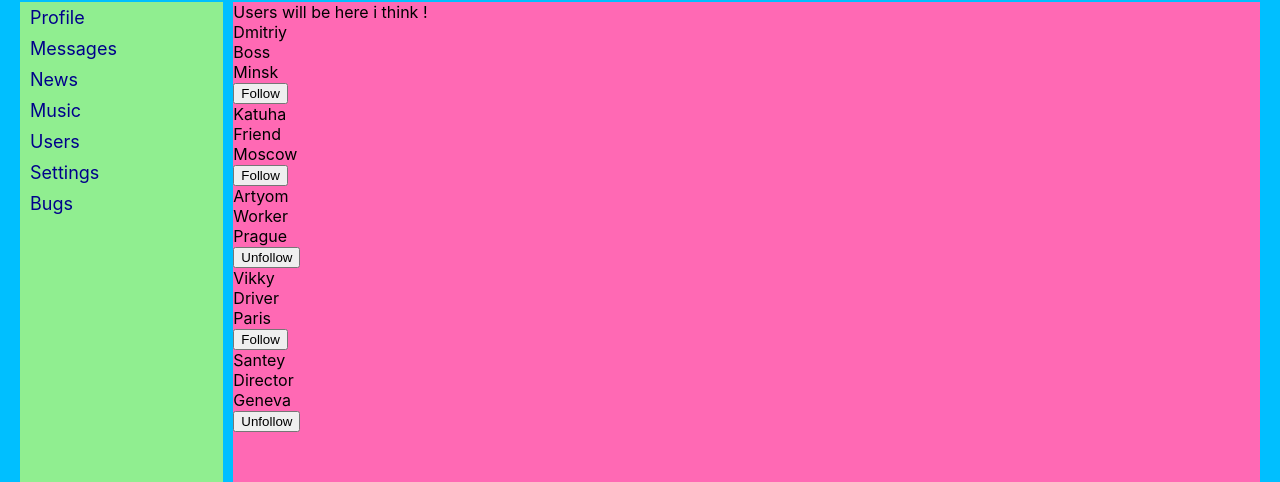
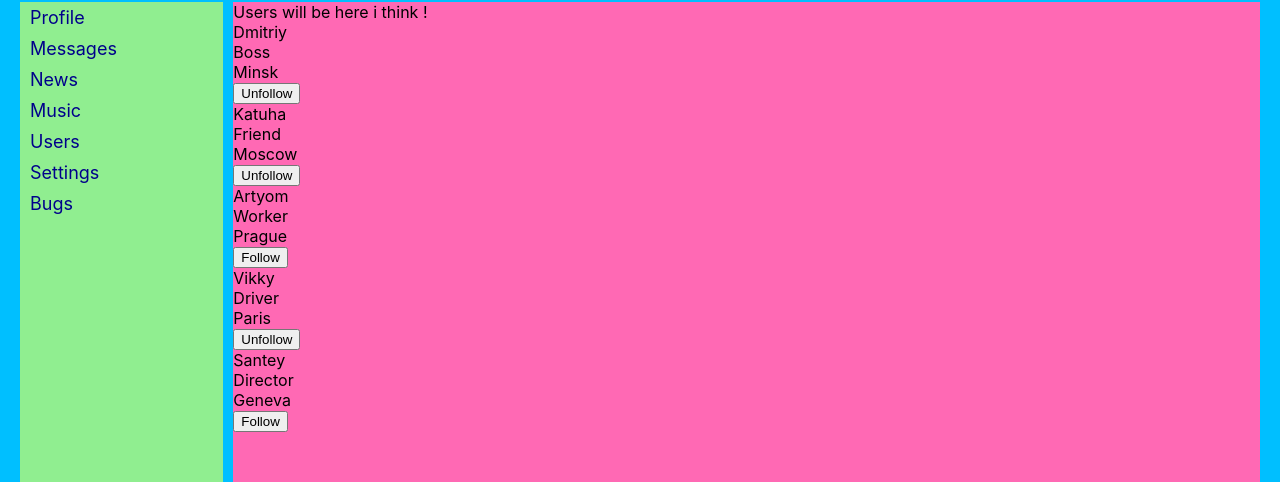
Before and after one commit to weltkind6/SC, a React (Create React App) app: page /users in a window 1280 px wide. Shown: the part 108-590 px from the top of the page. Built offline with nearby package versions, Linux system fonts and the light colour scheme.

Commit message:
#49 finished

```diff
--- a/src/Components/Users/Users.js
+++ b/src/Components/Users/Users.js
@@ -1,6 +1,30 @@
 import React from 'react'
 
 const Users = props => {
+    if (props.users.length === 0) {
+        props.setUsers(
+            [
+                {follow: true, fullName: 'Dmitriy', id: 1, status: 'Boss', location: {city: 'Minsk', country: 'Belarus'}},
+                {follow: true, fullName: 'Katuha', id: 2, status: 'Friend', location: {city: 'Moscow', country: 'Russia'}},
+                {
+                    follow: false,
+                    fullName: 'Artyom',
+                    id: 3,
+                    status: 'Worker',
+                    location: {city: 'Prague', country: 'Czech-Republic'}
+                },
+                {follow: true, fullName: 'Vikky', id: 4, status: 'Driver', location: {city: 'Paris', country: 'France'}},
+                {
+                    follow: false,
+                    fullName: 'Santey',
+                    id: 5,
+                    status: 'Director',
+                    location: {city: 'Geneva', country: 'Switzerland '}
+                },
+            ]
+        )
+    }
+
     return (
         <div>
             Users will be here i think !
@@ -11,8 +35,9 @@ const Users = props => {
                         <div>{u.status}</div>
                         <div>{u.location.city}</div>
                         <div>
-                            {u.follow ? <button onClick={() => props.goFollow(u.id)}>Follow</button> :
-                                <button onClick={() => props.goUnfollow(u.id)}>Unfollow</button>}
+                            {u.follow ?
+                                <button onClick={() => props.goUnfollow(u.id)}>Unfollow</button> :
+                                <button onClick={() => props.goFollow(u.id)}>Follow</button>}
 
                         </div>
                     </div>)}
--- a/src/Components/Users/UsersContainer.js
+++ b/src/Components/Users/UsersContainer.js
@@ -1,7 +1,7 @@
 import React from 'react'
 import {connect} from "react-redux";
 import Users from "./Users";
-import {followActionCreator, unFollowActionCreator} from "../../Redux/usersReducer";
+import {followActionCreator, setUsersActionCreator, unFollowActionCreator} from "../../Redux/usersReducer";
 
 
 const mapStateToProps = state => {
@@ -13,10 +13,13 @@ const mapStateToProps = state => {
 const mapDispatchToProps = dispatch => {
    return {
        goFollow: userId => {
-           dispatch(followActionCreator())
+           dispatch(followActionCreator(userId))
        },
        goUnfollow: userId => {
            dispatch(unFollowActionCreator(userId))
+       },
+       setUsers: usersList => {
+           dispatch(setUsersActionCreator(usersList))
        }
    }
 }
--- a/src/Redux/usersReducer.js
+++ b/src/Redux/usersReducer.js
@@ -1,29 +1,15 @@
 const FOLLOW = 'FOLLOW'
 const UNFOLLOW = 'UNFOLLOW'
+const SET_USERS = 'SET-USERS'
 
-export const followActionCreator = (userID) => ({type: FOLLOW, userID})
-export const unFollowActionCreator = (userID) => ({type: UNFOLLOW, userID})
+export const followActionCreator = userID => ({type: FOLLOW, userID})
+export const unFollowActionCreator = userID => ({type: UNFOLLOW, userID})
+export const setUsersActionCreator = usersList => ({type: SET_USERS, usersList})
 
 const initialState = {
     usersList: [
-        {follow: true, fullName: 'Dmitriy', id: 1, status: 'Boss', location: {city: 'Minsk', country: 'Belarus'}},
-        {follow: true, fullName: 'Katuha', id: 2, status: 'Friend', location: {city: 'Moscow', country: 'Russia'}},
-        {
-            follow: false,
-            fullName: 'Artyom',
-            id: 3,
-            status: 'Worker',
-            location: {city: 'Prague', country: 'Czech-Republic'}
-        },
-        {follow: true, fullName: 'Vikky', id: 4, status: 'Driver', location: {city: 'Paris', country: 'France'}},
-        {
-            follow: false,
-            fullName: 'Santey',
-            id: 5,
-            status: 'Director',
-            location: {city: 'Geneva', country: 'Switzerland '}
-        },
-    ],
+
+    ]
 
 }
 
@@ -54,6 +40,11 @@ const usersReducer = (state = initialState, action) => {
                 })
 
             }
+        case SET_USERS: {
+            return { ...state, usersList: [ ...state.usersList, ...action.usersList ]}
+        }
+
+
 
         default:
             return state
```
